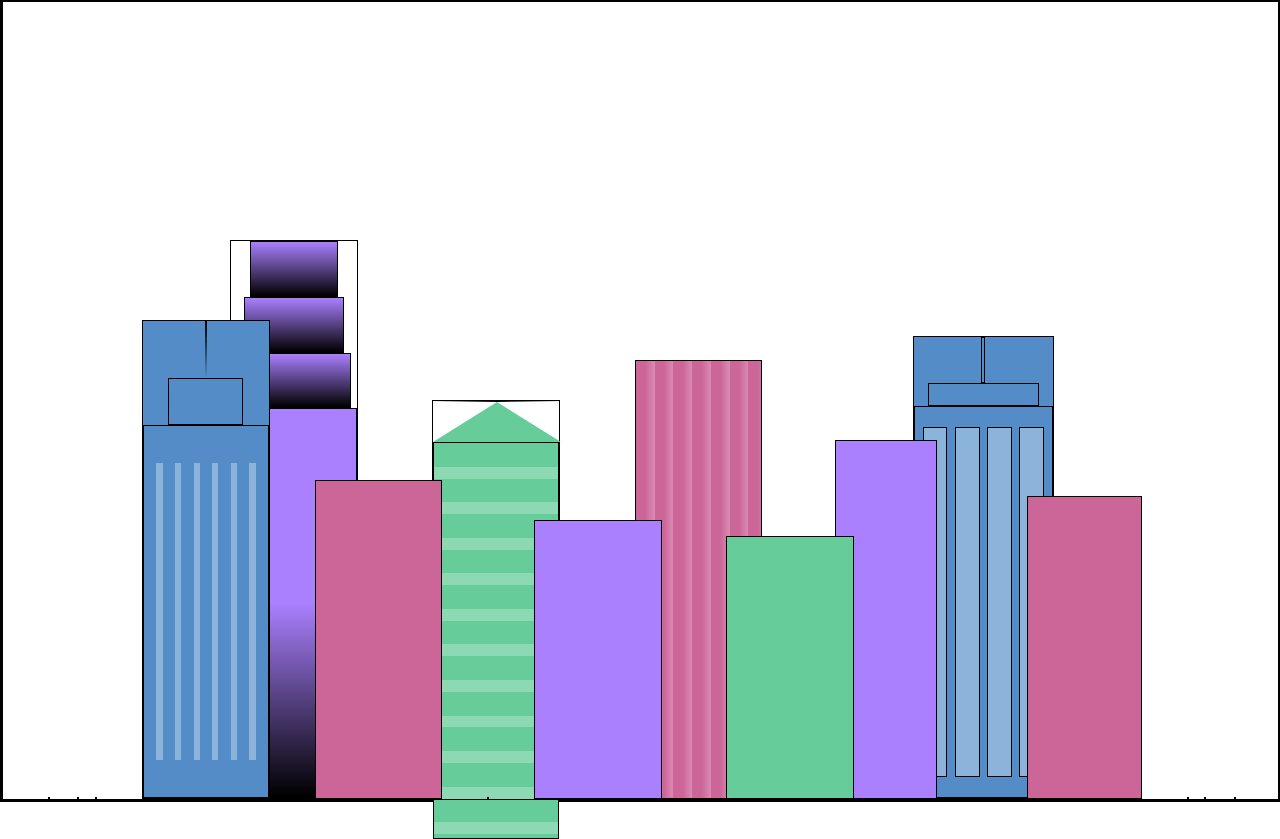
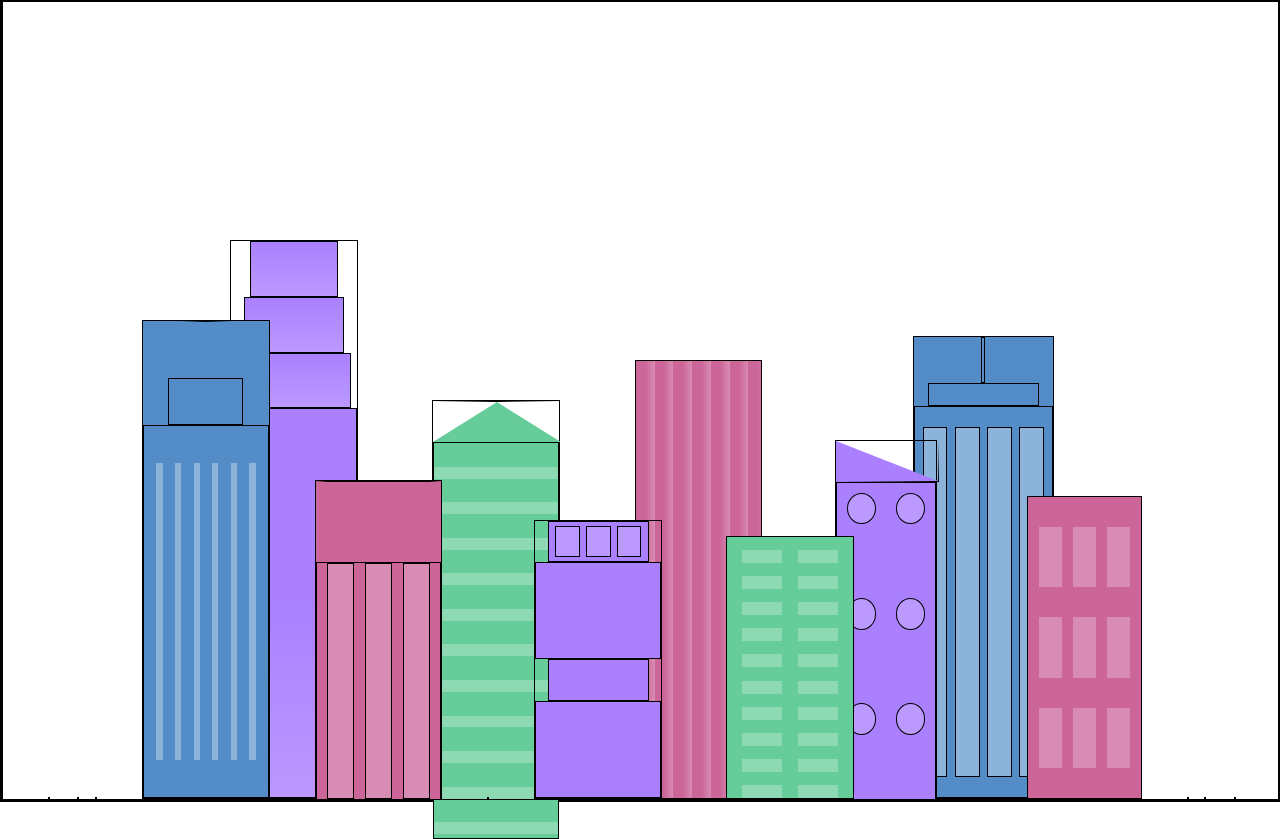
Before and after one commit to sajeedwhosane/city_skyline, a plain HTML site: page index.html in a window 1280 px wide. Drawn offline with Linux system fonts and the light colour scheme.

Commit message:
v 0.4
all the buildings added and the css for the buildings and windows added

```diff
--- a/index.html
+++ b/index.html
@@ -44,10 +44,36 @@
         <div class="fb1b"></div>
         <div class="fb1c"></div>
       </div>
-      <div class="fb2"></div>
+      <div class="fb2">
+        <div class="fb2a"></div>
+        <div class="fb2b window-wrap">
+            <div class="fb2-window"></div>
+            <div class="fb2-window"></div>
+            <div class="fb2-window"></div>
+        </div>
+      </div>
       <div></div>
-      <div class="fb3"></div>
-      <div class="fb4"></div>
+      <div class="fb3 building-wrap">
+        <div class="fb3a window-wrap">
+            <div class="fb3-window"></div>
+            <div class="fb3-window"></div>
+            <div class="fb3-window"></div>
+        </div>
+        <div class="fb3b"></div>
+        <div class="fb3a"></div>
+        <div class="fb3b"></div>
+      </div>
+      <div class="fb4">
+        <div class="fb4a"></div>
+        <div class="fb4b">
+            <div class="fb4-window"></div>
+            <div class="fb4-window"></div>
+            <div class="fb4-window"></div>
+            <div class="fb4-window"></div>
+            <div class="fb4-window"></div>
+            <div class="fb4-window"></div>
+        </div>
+      </div>
       <div class="fb5"></div>
       <div class="fb6"></div>
       <div></div>
--- a/styles.css
+++ b/styles.css
@@ -3,7 +3,7 @@
     --building-color2: #66cc99;
     --building-color3: #cc6699;
     --building-color4: #538cc6;
-    --window-color1:black;
+    --window-color1:#bb99ff;
     --window-color2:#8cd9b3;
     --window-color3:#d98cb3;
     --window-color4:#8cb3d9;
@@ -142,6 +142,8 @@
   }
   .fb1a{
     border-bottom:7vh solid var(--building-color4);
+    border-left:2vw solid transparent;
+    border-right:2vw  solid transparent;
   }
   .fb1b{
     width:60%;
@@ -168,31 +170,102 @@
     height: 40%;
      background-color:var(--building-color3);
   }
+  .fb2-window{
+    width:22%;
+    height:100%;
+    background-color: var(--window-color3);
+  }
+  .fb2a{
+    width:100%;
+    border-bottom:10vh solid var(--building-color3);
+    border-left:1vw solid transparent;
+    border-right:1vw solid transparent;
+  }
+  .fb2b{
+    width:100%;
+    height:75%;
+    background-color: var(--building-color3);
+  }
 
   .fb3 {
     width: 10%;
     height: 35%;
-    background-color:var(--building-color1);
+  }
+  .fb3-window{
+    width: 25%;
+    height: 80%;
+    background-color: var(--window-color1);
+  }
+  .fb3a{
+    width: 80%;
+    height:15%;
+    background-color: var(--building-color1);
+  }
+  .fb3b{
+    width: 100%;
+    height:35%;
+    background-color: var(--building-color1);
   }
 
   .fb4 {
     width: 8%;
     height: 45%;
-     background-color:var(--building-color1);
      position:relative;
      left:10%;
+  }
+  .fb4a{
+    border-top: 5vh solid transparent;
+    border-left: 8vw solid var(--building-color1);
+  }
+  .fb4b{
+    width:100%;
+    height:89%;
+    background-color: var(--building-color1);
+    display:flex;
+    flex-wrap: wrap;
+  }
+  .fb4-window{
+    width:30%;
+    height:10%;
+    border-radius:50%;
+    margin:10%;
+    background-color: var(--window-color1);
   }
 
   .fb5 {
     width: 10%;
     height: 33%;
-     background-color:var(--building-color2);
-     position:relative;
+    position:relative;
     right:10%;
+    background: repeating-linear-gradient(
+        var(--building-color2) 0%,
+        var(--building-color2) 5%,
+        transparent 5%,
+        transparent 10%
+      ),
+       repeating-linear-gradient(
+        90deg,
+        var(--building-color2) 0%,
+        var(--building-color2) 12%,
+        var(--window-color2) 12%,
+        var(--window-color2)44%
+      );
+
   }
 
   .fb6 {
     width: 9%;
     height: 38%;
-     background-color:var(--building-color3);
+     background : repeating-linear-gradient(
+        90deg,
+        var(--building-color3)0%,
+        var(--building-color3)10%,
+        transparent 10%,
+        transparent 30%
+      ),repeating-linear-gradient(
+        var(--building-color3),
+        var(--building-color3) 10%,
+        var(--window-color3) 10%,
+        var(--window-color3) 30%
+  );
   }
```
